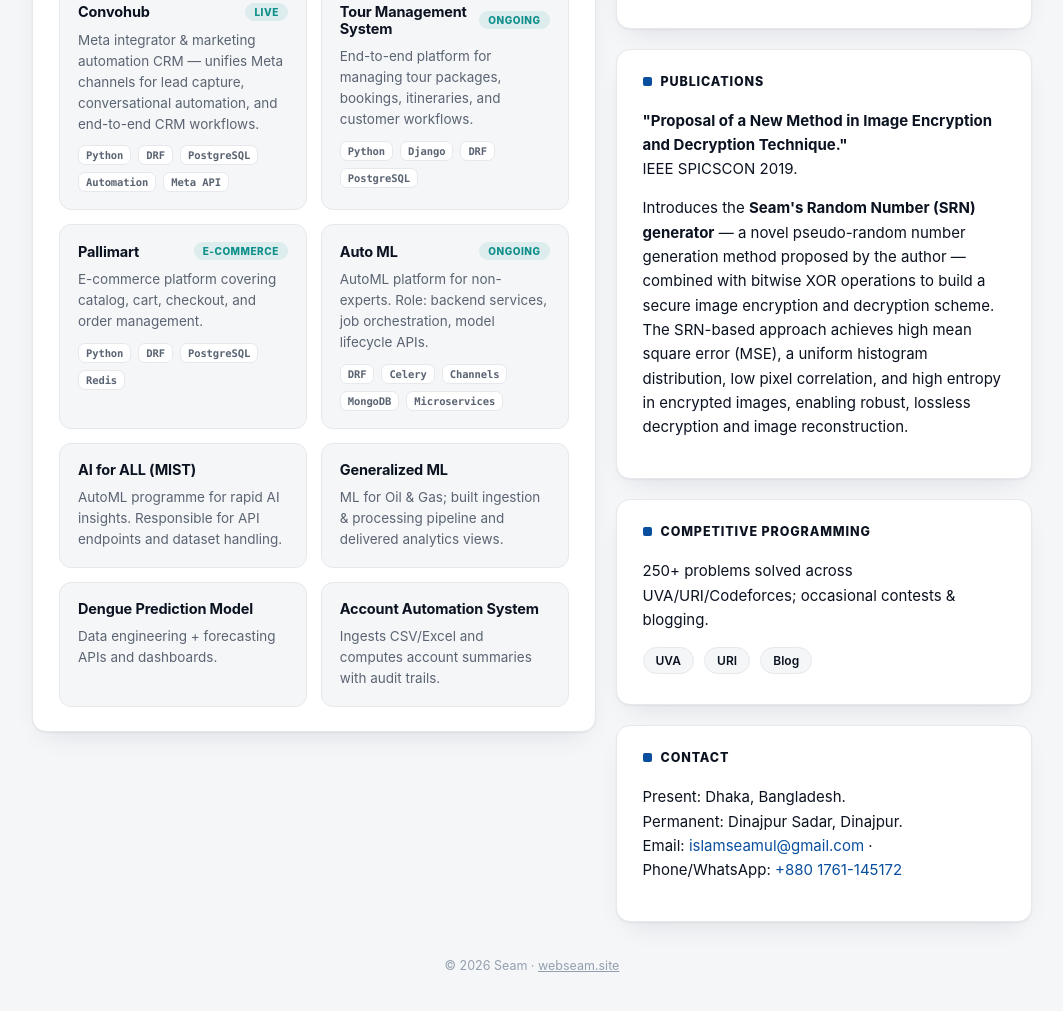
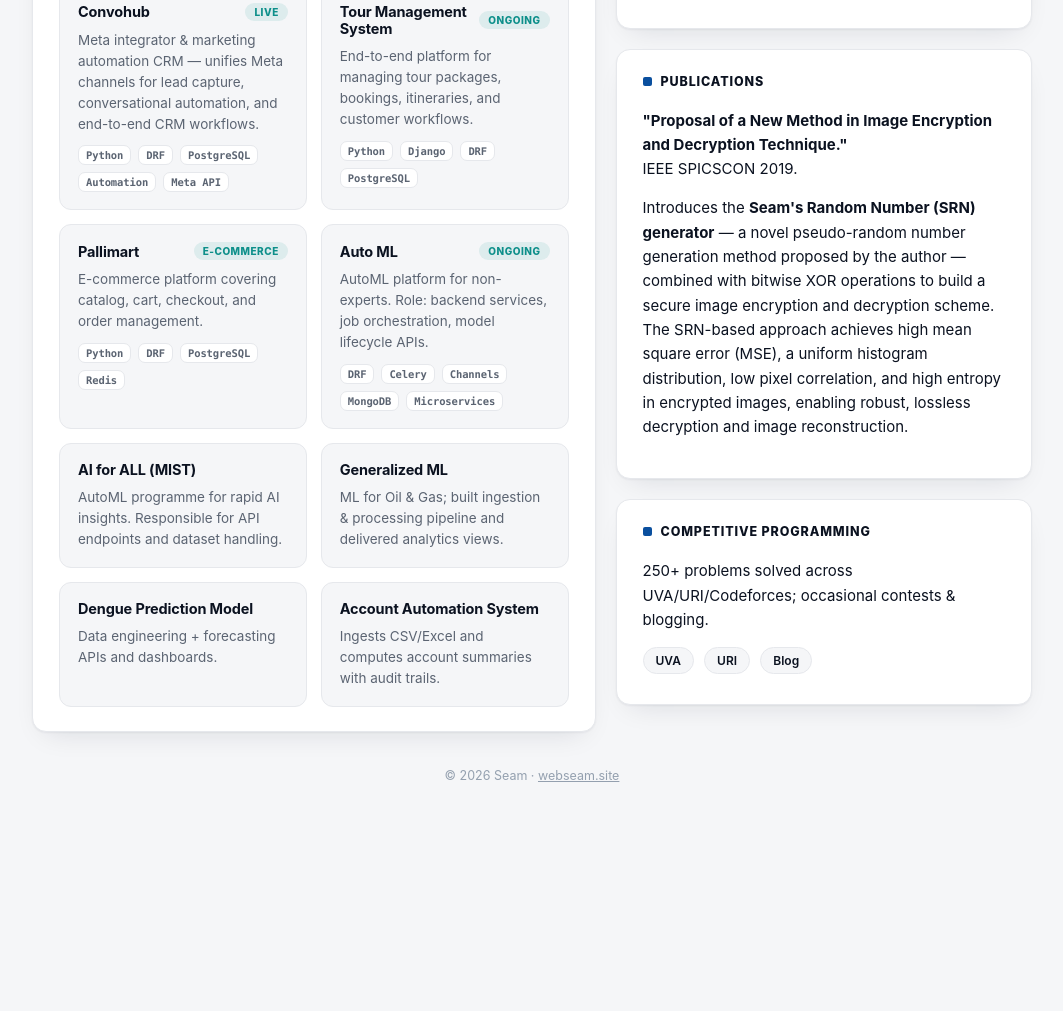
Before and after one commit to Seamul/webseam-site, a plain HTML site: page index.html in a window 1280 px wide. Shown: the part 1533-2544 px from the top of the page, without its empty margins (108-1171 px from the left). After the commit the page ends 2370 px from the top, so only its background shows below. Drawn offline with Linux system fonts and the light colour scheme.

Commit message:
remove duplication

```diff
--- a/index.html
+++ b/index.html
@@ -347,15 +347,6 @@
           </div>
         </section>
 
-        <section>
-          <h2>Contact</h2>
-          <p>
-            Present: Dhaka, Bangladesh.<br>
-            Permanent: Dinajpur Sadar, Dinajpur.<br>
-            Email: <a href="mailto:islamseamul@gmail.com">islamseamul@gmail.com</a> ·
-            Phone/WhatsApp: <a href="tel:+8801761145172">+880 1761-145172</a>
-          </p>
-        </section>
       </div>
     </div>
 
```
